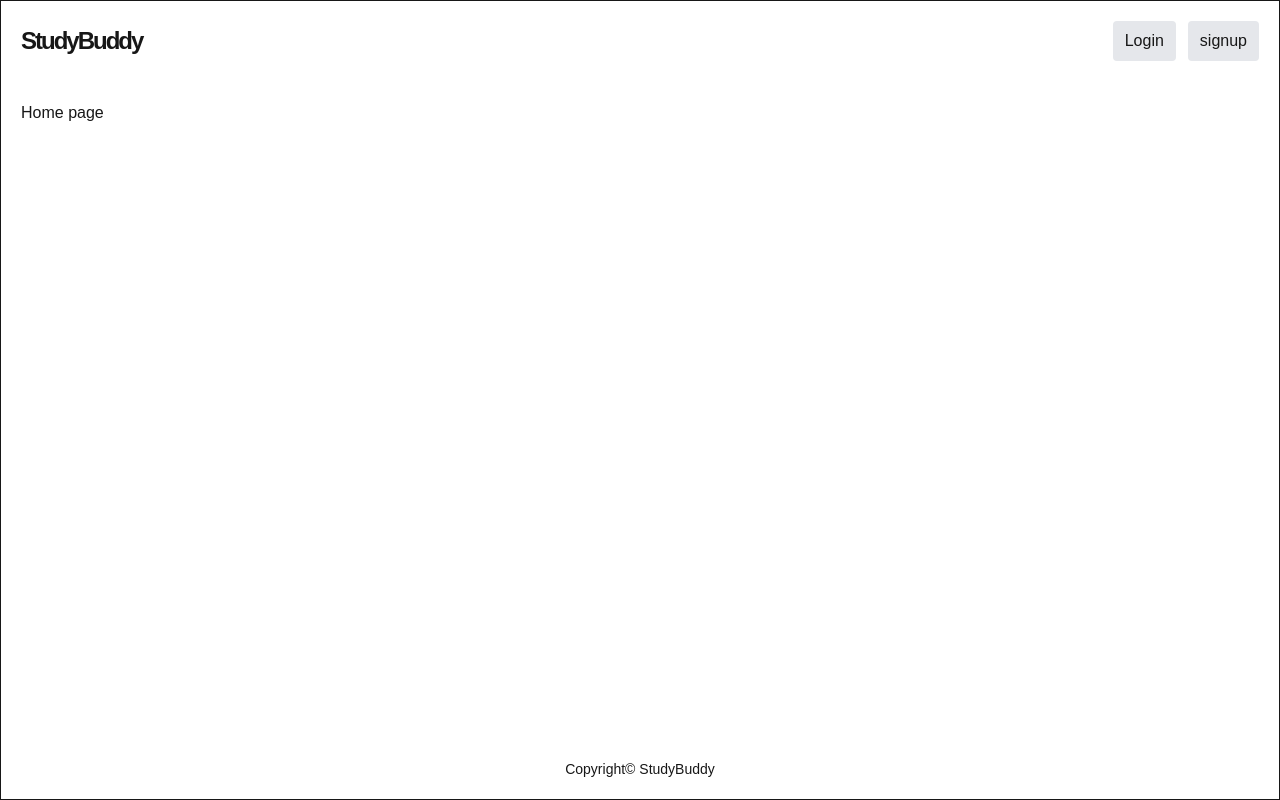
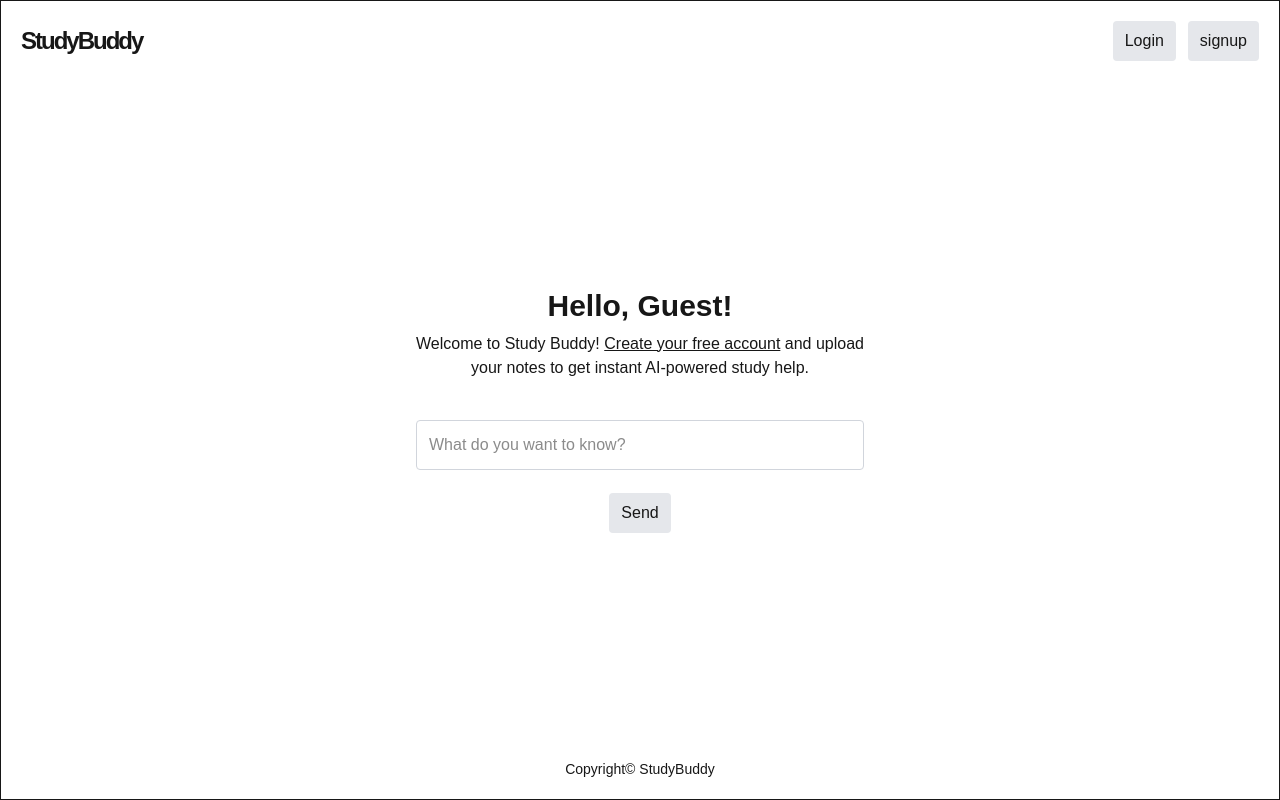
Before and after one commit to Glatterf/studybuddy, a Next.js app: page / in a window 1280 px wide. Built offline with nearby package versions, Linux system fonts and the light colour scheme.

Commit message:
added form chat

```diff
--- /dev/null
+++ b/app/components/forms/FormChat.tsx
@@ -0,0 +1,21 @@
+export default function FormChat() {
+  return (
+    <form
+      data-loading="false"
+      className="max-w-md w-full mx-auto flex-1 sticky bottom-10 flex flex-col gap-2 bg-white"
+    >
+      <div className="form-control">
+        <textarea
+          name="message"
+          placeholder="What do you want to know?"
+          className="w-full p-2 border rounded resize-none"
+        ></textarea>
+      </div>
+      <div className="flex justify-center mt-2">
+        <button type="submit" className="button button--default">
+          Send
+        </button>
+      </div>
+    </form>
+  )
+}
--- a/app/globals.css
+++ b/app/globals.css
@@ -1,4 +1,4 @@
-@import "tailwindcss";
+@import 'tailwindcss';
 
 :root {
   --background: #ffffff;
@@ -12,11 +12,20 @@
   --font-mono: var(--font-geist-mono);
 }
 
-
 body {
   background: var(--background);
   color: var(--foreground);
   font-family: Arial, Helvetica, sans-serif;
+}
+
+form {
+  input,
+  textarea {
+    @apply border border-gray-300 bg-white w-full p-3;
+  }
+  textarea {
+    @apply field-sizing-content min-h-12;
+  }
 }
 
 .button {
--- a/app/page.tsx
+++ b/app/page.tsx
@@ -1,11 +1,27 @@
-import Default from "./templates/Default";
+import Default from './templates/Default'
+import FormChat from '@/app/components/forms/FormChat'
 
 export default function Home() {
   return (
-    <Default>
-      <div className="">
-        Home page
+    <Default className="flex items-center justify-center">
+      <div className="flex flex-col gap-10">
+        {/** Welcome message */}
+        <div className="max-w-md w-full mx-auto text-center">
+          <div className="flex flex-col gap-2">
+            <h1 className="text-3xl font-bold">Hello, Guest!</h1>
+            <p>
+              Welcome to Study Buddy!{' '}
+              <a className="underline" href="/signup">
+                Create your free account
+              </a>{' '}
+              and upload your notes to get instant AI-powered study help.
+            </p>
+          </div>
+        </div>
+
+        {/** Form */}
+        <FormChat />
       </div>
     </Default>
-  );
+  )
 }
--- a/app/templates/Default.tsx
+++ b/app/templates/Default.tsx
@@ -1,15 +1,19 @@
 import Header from '@/app/components/Header'
 import Footer from '@/app/components/Footer'
 
-export default function({
-  children
-}:{
+export default function ({
+  className,
+  children,
+}: {
+  className?: string
   children: React.ReactNode
 }) {
   return (
     <div className="flex flex-col min-h-dvh border">
       <Header />
-      <main className="container mx-auto p-5 flex-1">{children}</main>
+      <main className={`container mx-auto p-5 flex-1 ${className}`}>
+        {children}
+      </main>
       <Footer />
     </div>
   )
```
